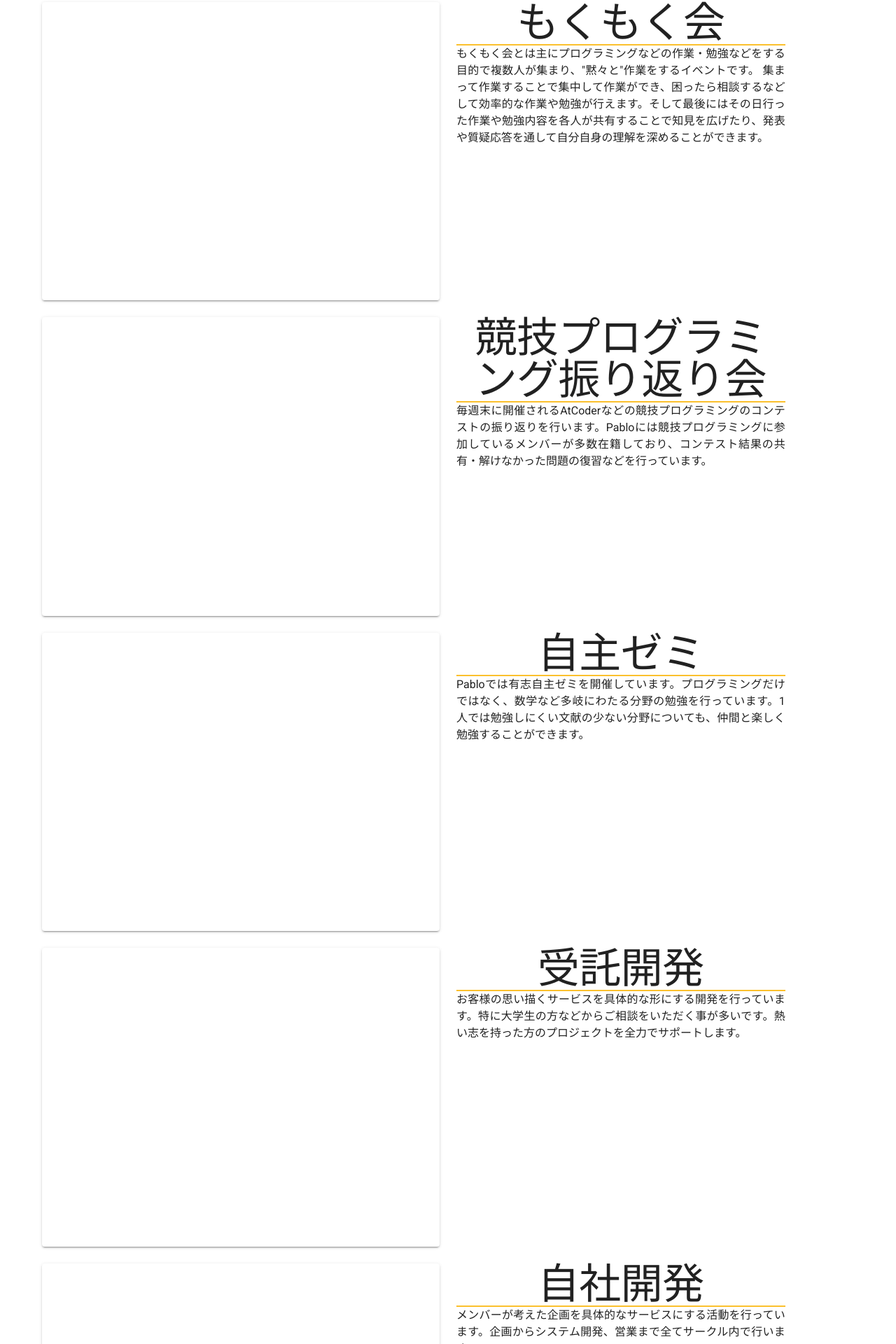
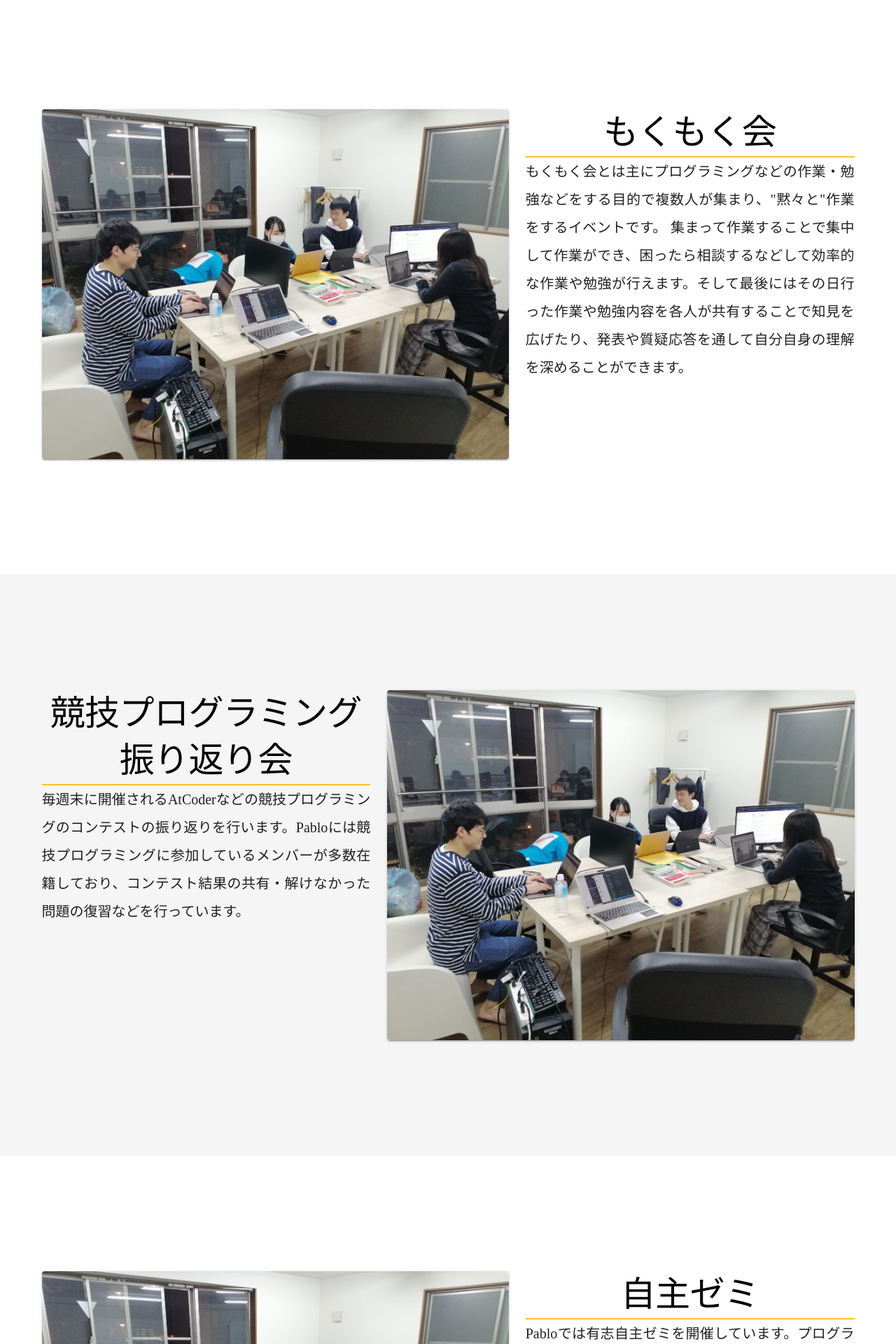
Before and after one commit to ryuji816/homepage, a Nuxt app in the folder makehomepage/: page /activity in a window 1280 px wide. Shown: the part 409-2329 px from the top of the page at 70% size. Built offline with nearby package versions, Linux system fonts and the light colour scheme.

Commit message:
make it look good

```diff
--- a/makehomepage/pages/activity.vue
+++ b/makehomepage/pages/activity.vue
@@ -1,11 +1,16 @@
 <template>
   <v-app>
-    <section class="mokumoku">
-      <v-container>
+    <section class="odd">
+      <v-container
+        class="mokumoku"
+        fill-height
+        pt-16
+        pb-16
+      >
         <v-row>
           <v-col
             cols="12"
-            md="6"
+            md="7"
             xs="12"
           >
             <v-card>
@@ -18,22 +23,60 @@
             xs="12"
           >
             <div class="text-h2 text-center">
-              <span class="activity__title">もくもく会</span>
+              <span class="artitle">もくもく会</span>
             </div>
             <hr class="primary" color="primary">
-            <p class="text-justify content activity_text">
+            <p class="text-justify content text">
               もくもく会とは主にプログラミングなどの作業・勉強などをする目的で複数人が集まり、"黙々と"作業をするイベントです。 集まって作業することで集中して作業ができ、困ったら相談するなどして効率的な作業や勉強が行えます。そして最後にはその日行った作業や勉強内容を各人が共有することで知見を広げたり、発表や質疑応答を通して自分自身の理解を深めることができます。
             </p>
           </v-col>
         </v-row>
       </v-container>
     </section>
-    <section class="competitive-programming">
-      <v-container>
+    <section class="even">
+      <v-container
+        class="competitive-programming"
+        fill-height
+        pt-16
+        pb-16
+      >
         <v-row>
           <v-col
             cols="12"
-            md="6"
+            md="5"
+            xs="12"
+          >
+            <div class="text-h2 text-center">
+              <span class="artitle">競技プログラミング振り返り会</span>
+            </div>
+            <hr class="primary" color="primary">
+            <p class="text-justify content text">
+              毎週末に開催されるAtCoderなどの競技プログラミングのコンテストの振り返りを行います。Pabloには競技プログラミングに参加しているメンバーが多数在籍しており、コンテスト結果の共有・解けなかった問題の復習などを行っています。
+            </p>
+          </v-col>
+          <v-col
+            cols="12"
+            md="7"
+            xs="12"
+          >
+            <v-card>
+              <v-img src="/IMG_20201020_193746.jpg" />
+            </v-card>
+          </v-col>
+        </v-row>
+      </v-container>
+    </section>
+    <section class="odd">
+      <v-container
+        class="voluntary-seminar"
+        fill-height
+        pt-16
+        pb-16
+      >
+        <v-row>
+          <v-col
+            cols="12"
+            md="7"
             xs="12"
           >
             <v-card>
@@ -46,22 +89,60 @@
             xs="12"
           >
             <div class="text-h2 text-center">
-              <span class="activity__title">競技プログラミング振り返り会</span>
+              <span class="artitle">自主ゼミ</span>
             </div>
             <hr class="primary" color="primary">
-            <p class="text-justify content activity_text">
-              毎週末に開催されるAtCoderなどの競技プログラミングのコンテストの振り返りを行います。Pabloには競技プログラミングに参加しているメンバーが多数在籍しており、コンテスト結果の共有・解けなかった問題の復習などを行っています。
+            <p class="text-justify content text">
+              Pabloでは有志自主ゼミを開催しています。プログラミングだけではなく、数学など多岐にわたる分野の勉強を行っています。1人では勉強しにくい文献の少ない分野についても、仲間と楽しく勉強することができます。
             </p>
           </v-col>
         </v-row>
       </v-container>
     </section>
-    <section class="voluntary-seminar">
-      <v-container>
+    <section class="even">
+      <v-container
+        class="contract-based-development"
+        fill-height
+        pt-16
+        pb-16
+      >
         <v-row>
           <v-col
             cols="12"
-            md="6"
+            md="5"
+            xs="12"
+          >
+            <div class="text-h2 text-center">
+              <span class="artitle">受託開発</span>
+            </div>
+            <hr class="primary" color="primary">
+            <p class="text-justify content text">
+              お客様の思い描くサービスを具体的な形にする開発を行っています。特に大学生の方などからご相談をいただく事が多いです。熱い志を持った方のプロジェクトを全力でサポートします。
+            </p>
+          </v-col>
+          <v-col
+            cols="12"
+            md="7"
+            xs="12"
+          >
+            <v-card>
+              <v-img src="/IMG_20201020_193746.jpg" />
+            </v-card>
+          </v-col>
+        </v-row>
+      </v-container>
+    </section>
+    <section class="odd">
+      <v-container
+        class="in-house-development"
+        fill-height
+        pt-16
+        pb-16
+      >
+        <v-row>
+          <v-col
+            cols="12"
+            md="7"
             xs="12"
           >
             <v-card>
@@ -74,66 +155,10 @@
             xs="12"
           >
             <div class="text-h2 text-center">
-              <span class="activity__title">自主ゼミ</span>
+              <span class="artitle">自社開発</span>
             </div>
             <hr class="primary" color="primary">
-            <p class="text-justify content activity_text">
-              Pabloでは有志自主ゼミを開催しています。プログラミングだけではなく、数学など多岐にわたる分野の勉強を行っています。1人では勉強しにくい文献の少ない分野についても、仲間と楽しく勉強することができます。
-            </p>
-          </v-col>
-        </v-row>
-      </v-container>
-    </section>
-    <section class="contract-based-development">
-      <v-container>
-        <v-row>
-          <v-col
-            cols="12"
-            md="6"
-            xs="12"
-          >
-            <v-card>
-              <v-img src="/IMG_20201020_193746.jpg" />
-            </v-card>
-          </v-col>
-          <v-col
-            cols="12"
-            md="5"
-            xs="12"
-          >
-            <div class="text-h2 text-center">
-              <span class="activity__title">受託開発</span>
-            </div>
-            <hr class="primary" color="primary">
-            <p class="text-justify content activity_text">
-              お客様の思い描くサービスを具体的な形にする開発を行っています。特に大学生の方などからご相談をいただく事が多いです。熱い志を持った方のプロジェクトを全力でサポートします。
-            </p>
-          </v-col>
-        </v-row>
-      </v-container>
-    </section>
-    <section class="in-house-development">
-      <v-container>
-        <v-row>
-          <v-col
-            cols="12"
-            md="6"
-            xs="12"
-          >
-            <v-card>
-              <v-img src="/IMG_20201020_193746.jpg" />
-            </v-card>
-          </v-col>
-          <v-col
-            cols="12"
-            md="5"
-            xs="12"
-          >
-            <div class="text-h2 text-center">
-              <span class="activity__title">自社開発</span>
-            </div>
-            <hr class="primary" color="primary">
-            <p class="text-justify content activity_text">
+            <p class="text-justify content text">
               メンバーが考えた企画を具体的なサービスにする活動を行っています。企画からシステム開発、営業まで全てサークル内で行います。
             </p>
           </v-col>
@@ -150,5 +175,28 @@ export default {
 }
 </script>
 <style scoped>
-
+.odd {
+  background-color: white;
+  background-size: cover;
+  background-position: center center;
+  width: 100%;
+  height: 830px;
+}
+.even {
+  background-color: whitesmoke;
+  background-size: cover;
+  background-position: center center;
+  width: 100%;
+  height: 830px;
+}
+.artitle {
+  font-family: 'Courier New', Courier, monospace;
+  font-size: 50px;
+  color: black;
+}
+.text {
+  line-height: 40px;
+  font-family: 'Times New Roman', Times, serif;
+  font-size: 20px;
+}
 </style>
```
